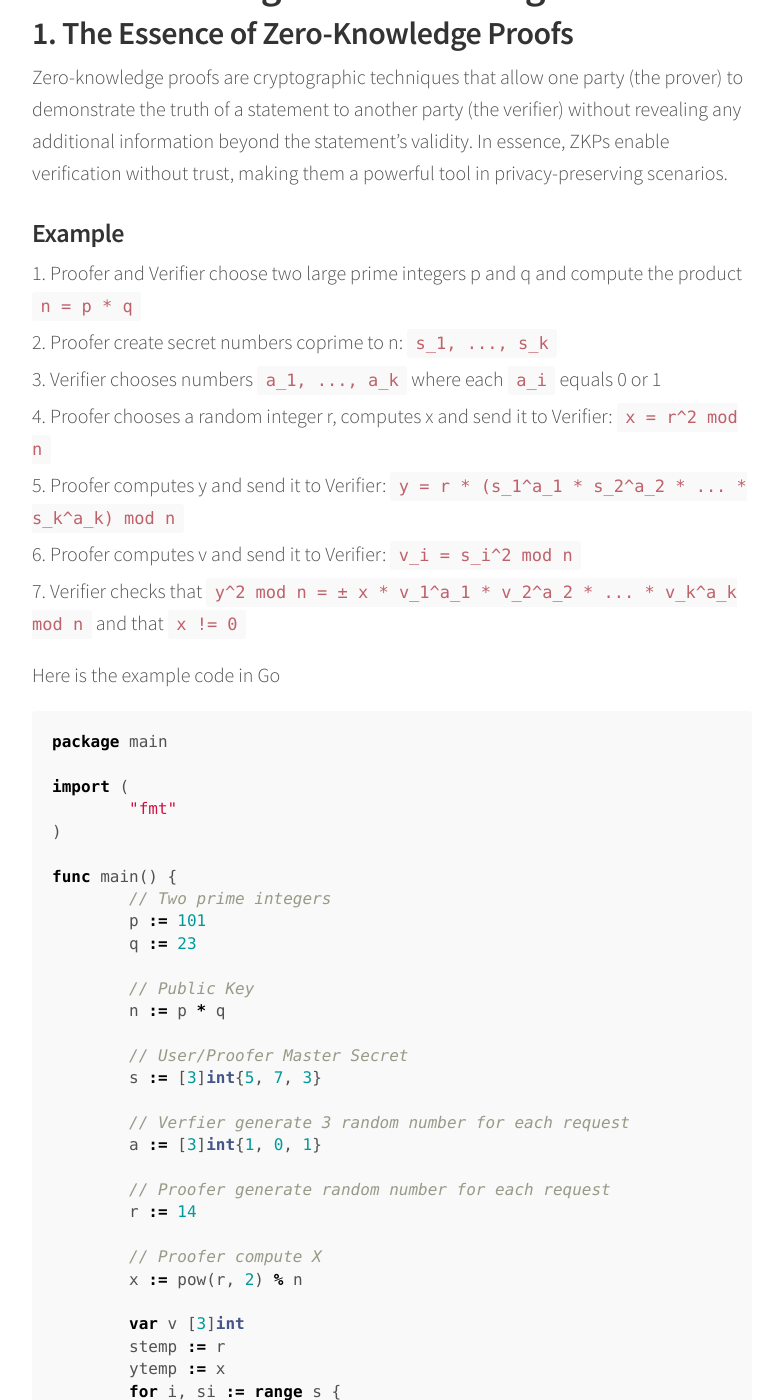
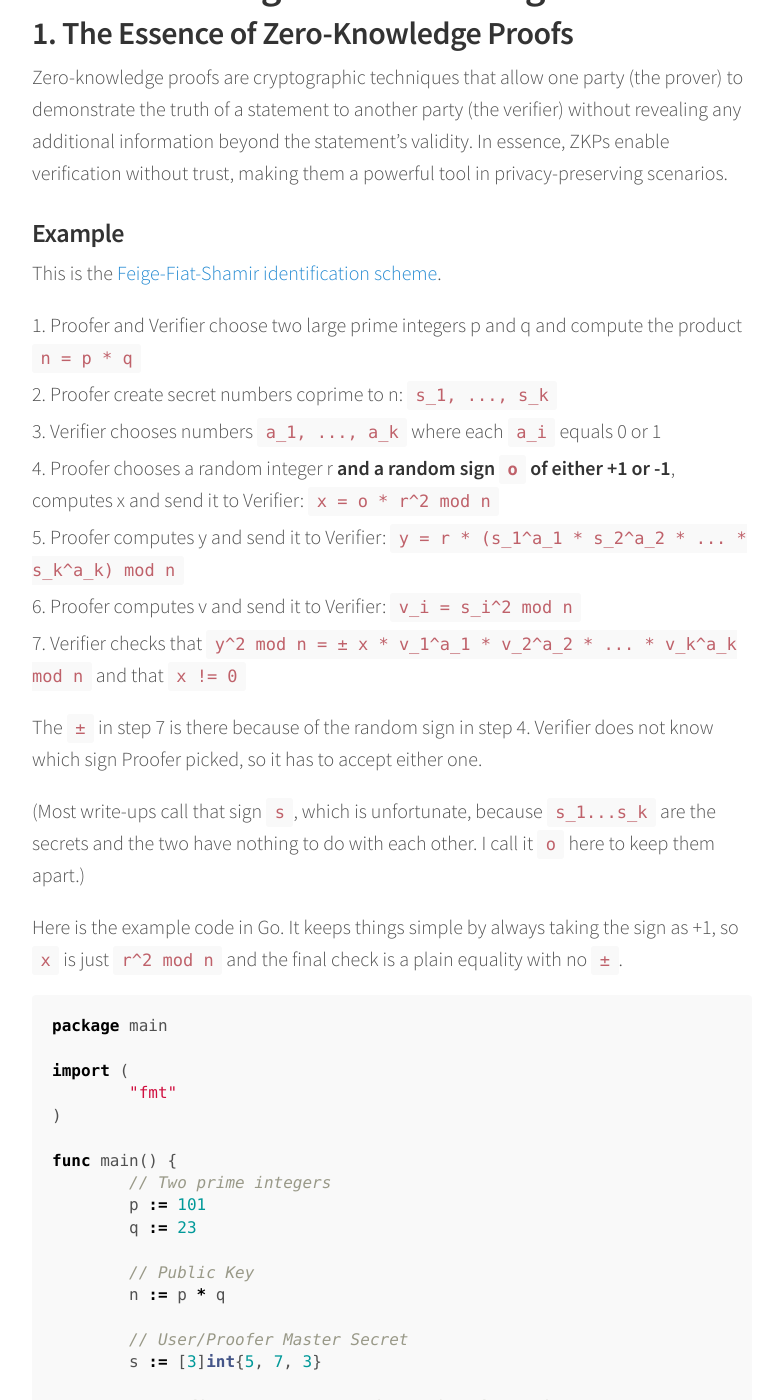
Before and after one commit to nyelonong/nyelonong.github.io, a Jekyll site: the page built from _posts/2024-02-17-zeroknowledgeproof.markdown, in a window 1280 px wide and 1400 px high, scrolled down 529 px. Shown: the whole window, without its empty margins (248-1025 px from the left). Built offline with Jekyll 4.4.1, drawn with Linux system fonts in a browser that asks for light colours.

Commit message:
fix: restore the random sign in the Feige-Fiat-Shamir steps
b5732bc rewrote step 4 as `x = r^2 mod n`, on the assumption that the original
`s*x = r^2 (mod n)` had a stray `s` because the Go code has no `s` in it. That
was wrong. In Feige-Fiat-Shamir the `s` there is a random sign in {-1, +1}, not
one of the secrets; the notation just collides badly with s_1...s_k. Removing it
also orphaned the `±` in step 7, which exists precisely because the verifier does
not know which sign was chosen.

Restore the sign, call it `o` to keep it clear of the secrets, explain what the
`±` is for, and say plainly that the Go example fixes the sign at +1 (hence its
plain-equality check). Verified the example still runs: both sides give 2286.

Co-Authored-By: Claude Opus 4.8 (1M context) <noreply@anthropic.com>

````diff
--- a/_posts/2024-02-17-zeroknowledgeproof.markdown
+++ b/_posts/2024-02-17-zeroknowledgeproof.markdown
@@ -14,15 +14,26 @@ Zero-knowledge proofs are cryptographic techniques that allow one party (the pro
 
 ### Example
 
+This is the [Feige-Fiat-Shamir identification scheme](https://en.wikipedia.org/wiki/Feige%E2%80%93Fiat%E2%80%93Shamir_identification_scheme).
+
 1. Proofer and Verifier choose two large prime integers p and q and compute the product `n = p * q`
 2. Proofer create secret numbers coprime to n: `s_1, ..., s_k`
 3. Verifier chooses numbers `a_1, ..., a_k` where each `a_i` equals 0 or 1
-4. Proofer chooses a random integer r, computes x and send it to Verifier: `x = r^2 mod n`
+4. Proofer chooses a random integer r **and a random sign `o` of either +1 or -1**, computes x and send it to Verifier: `x = o * r^2 mod n`
 5. Proofer computes y and send it to Verifier: `y = r * (s_1^a_1 * s_2^a_2 * ... * s_k^a_k) mod n`
 6. Proofer computes v and send it to Verifier: `v_i = s_i^2 mod n`
 7. Verifier checks that `y^2 mod n = ± x * v_1^a_1 * v_2^a_2 * ... * v_k^a_k mod n` and that `x != 0`
 
-Here is the example code in Go
+The `±` in step 7 is there because of the random sign in step 4. Verifier does
+not know which sign Proofer picked, so it has to accept either one.
+
+(Most write-ups call that sign `s`, which is unfortunate, because `s_1...s_k`
+are the secrets and the two have nothing to do with each other. I call it `o`
+here to keep them apart.)
+
+Here is the example code in Go. It keeps things simple by always taking the
+sign as +1, so `x` is just `r^2 mod n` and the final check is a plain equality
+with no `±`.
 
 ```go
 package main
````
